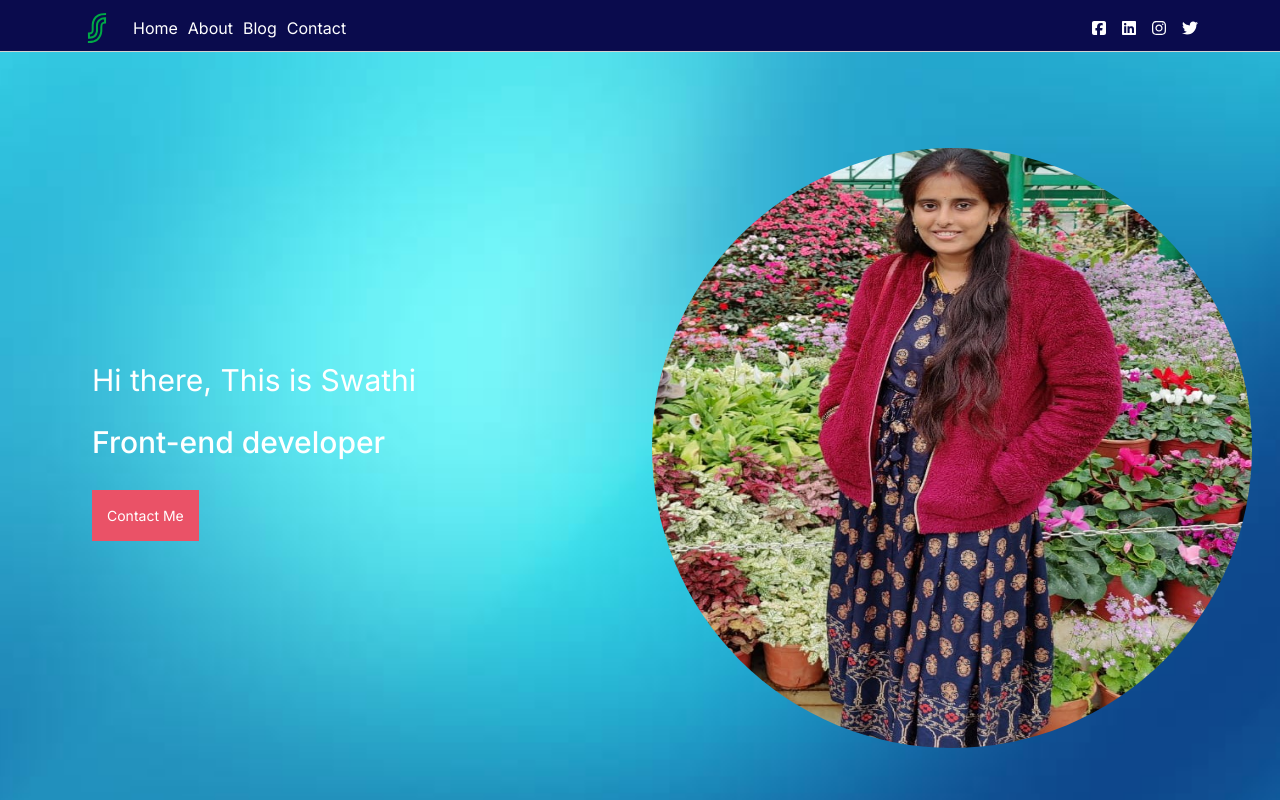
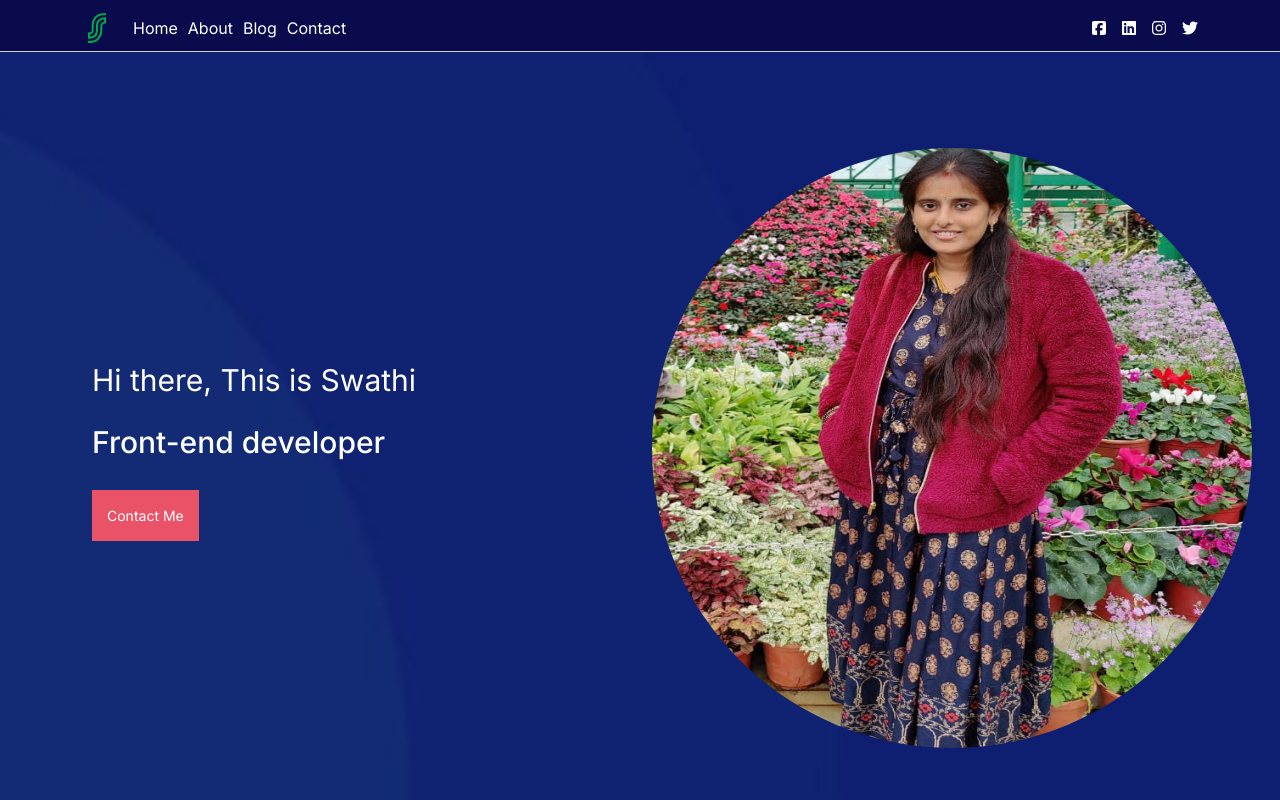
Before and after one commit to SwathiB18/My_Personal_website, a Next.js app: page / in a window 1280 px wide. Shown: the top 800 px of the page. Built offline with nearby package versions, Linux system fonts and the light colour scheme.

Commit message:
bg change

```diff
--- a/src/app/component2.js
+++ b/src/app/component2.js
@@ -17,7 +17,7 @@ const Component2 = () => {
       <Card className="text-white" style={{ margin: "-5px" }}>
         {isClient && (
           <Card.Img
-            src="/bg2.jpg"
+            src="/bgOne.jpg"
             alt="Card image"
             style={{ borderRadius: "0px", margin: "0px" }}
           />
```
Also changed, not shown: public/bgOne.jpg (added).
